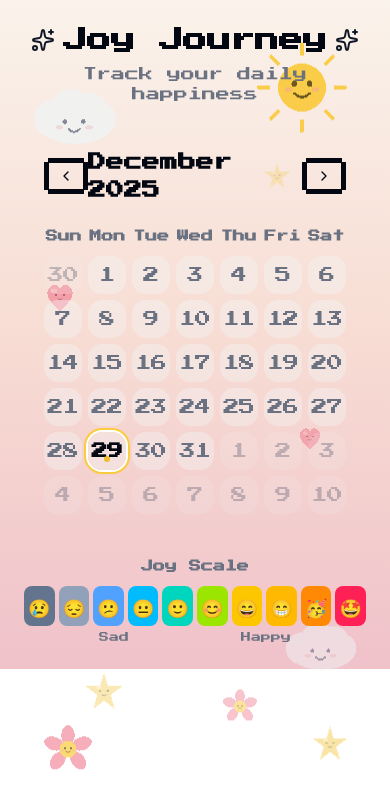
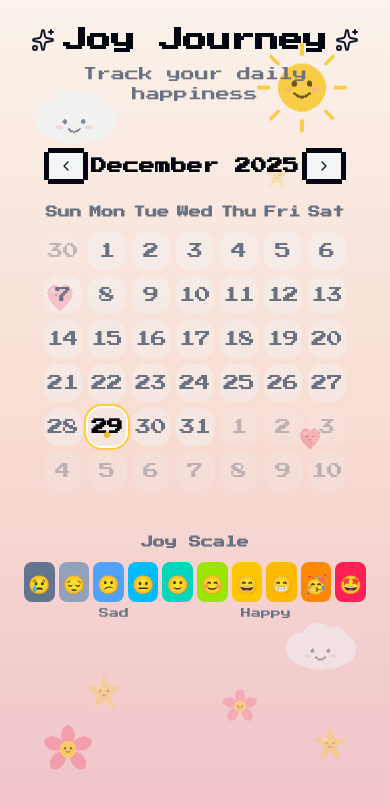
Before and after one commit to uzishdq/joy-journey, a Next.js app: page /journeys in a window 390 px wide. Shown: the top 808 px of the page. Built offline with nearby package versions, Linux system fonts and the light colour scheme.

Commit message:
fix:calender responsive

```diff
--- a/app/journeys/page.tsx
+++ b/app/journeys/page.tsx
@@ -3,7 +3,7 @@ import JoyCalendar from "@/components/joy/joy-calender";
 
 export default function JourneyPage() {
   return (
-    <div className="p-6 md:p-10 gradient-sunset">
+    <div className="min-h-screen p-6 md:p-10 gradient-sunset">
       <FloatingElements />
       <JoyCalendar />
     </div>
--- a/components/joy/joy-calender.tsx
+++ b/components/joy/joy-calender.tsx
@@ -101,27 +101,27 @@ const JoyCalendar = () => {
       {/* Calendar Card */}
       <div className="rounded-2xl p-5">
         {/* Month Navigation */}
-        <div className="flex items-center justify-between mb-5">
+        <div className="flex items-center justify-between mb-4 sm:mb-5 md:mb-6">
           <Button
-            variant="ghost"
+            variant="secondary"
             size="icon"
             onClick={handlePrevMonth}
-            className="rounded-xl hover:bg-secondary"
+            className="p-2 sm:p-2.5 md:p-3"
           >
-            <ChevronLeft className="w-5 h-5" />
+            <ChevronLeft className="w-5 h-5 sm:w-5 sm:h-5 md:w-6 md:h-6" />
           </Button>
 
-          <h2 className="text-lg font-bold text-foreground">
+          <h2 className="text-base md:text-lg lg:text-xl font-semibold text-center text-foreground">
             {getMonthName(month)} {year}
           </h2>
 
           <Button
-            variant="ghost"
+            variant="secondary"
             size="icon"
             onClick={handleNextMonth}
-            className="rounded-xl hover:bg-secondary"
+            className="p-2 sm:p-2.5 md:p-3"
           >
-            <ChevronRight className="w-5 h-5" />
+            <ChevronRight className="w-5 h-5 sm:w-5 sm:h-5 md:w-6 md:h-6" />
           </Button>
         </div>
 
@@ -153,12 +153,12 @@ const JoyCalendar = () => {
 
         {/* Stats */}
         {averageJoy && (
-          <div className="mt-5 pt-4 border-t border-border text-center">
+          <div className="mt-5 pt-4 border-t border-border text-center space-y-2">
             <p className="text-sm text-muted-foreground">
               Average Joy:{" "}
-              <span className="font-bold text-primary">{averageJoy}</span>/10{" "}
-              <span className="ml-2">({entries.length} days tracked)</span>
+              <span className="font-bold text-primary">{averageJoy}</span>/10
             </p>
+            <p className="text-sm">({entries.length} days tracked)</p>
           </div>
         )}
       </div>
```
